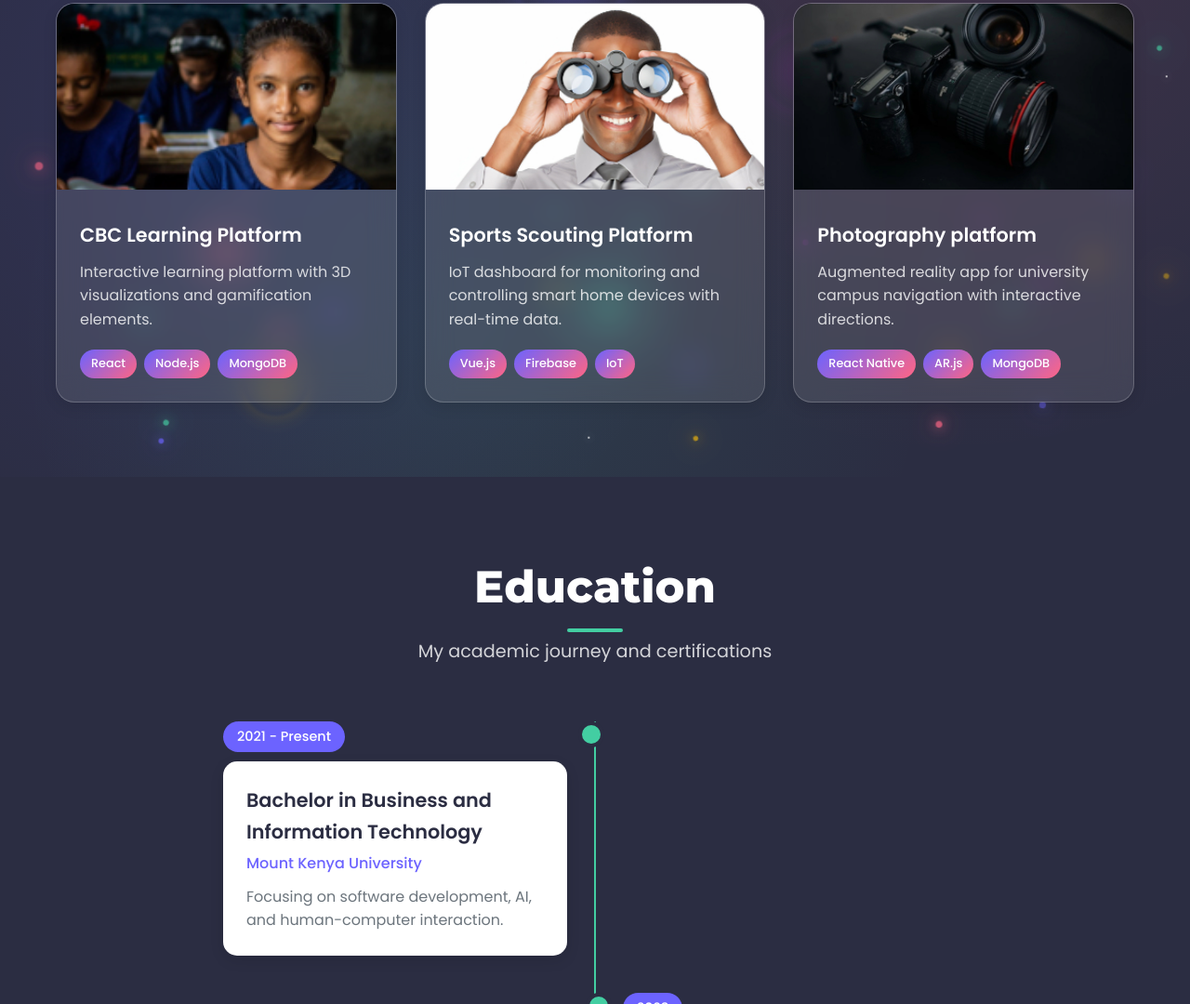
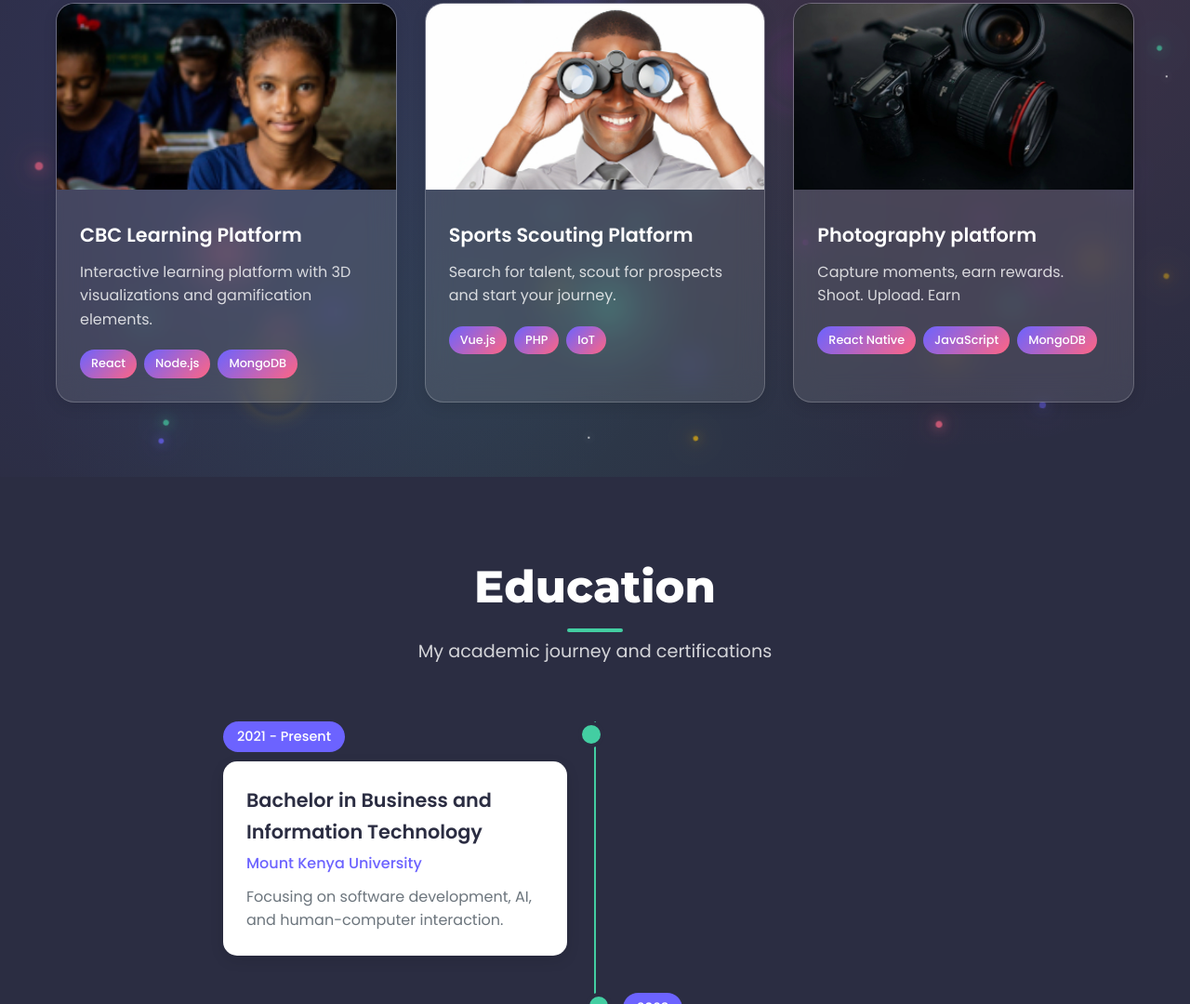
Before and after one commit to Marvin-njuguna/marvingatoho-portfolio, a plain HTML site: page index.html in a window 1280 px wide. Shown: the part 2571-3651 px from the top of the page at 93% size. Drawn offline with Linux system fonts and the light colour scheme; a script that the page names is missing.

Commit message:
Update index.html

```diff
--- a/index.html
+++ b/index.html
@@ -152,7 +152,6 @@
                         <img src="400.jpg" alt="Project 1" style="height: 250x;" width="400px">
                         <div class="project-overlay">
                             <div class="project-links">
-                                <a href="#" class="project-link"><i class="fab fa-github"></i></a>
                                 <a href="#" class="project-link"><i class="fas fa-external-link-alt"></i></a>
                             </div>
                         </div>
@@ -173,17 +172,16 @@
                         <img src="bino.jpg" alt="Project 2" style="height: 250x;" width="400px">
                         <div class="project-overlay">
                             <div class="project-links">
-                                <a href="#" class="project-link"><i class="fab fa-github"></i></a>
-                                <a href="#" class="project-link"><i class="fas fa-external-link-alt"></i></a>
+                                <a href="https://sportsscouting.gt.tc/" class="project-link"><i class="fas fa-external-link-alt"></i></a>
                             </div>
                         </div>
                     </div>
                     <div class="project-content">
                         <h3 class="project-title">Sports Scouting Platform</h3>
-                        <p class="project-description">IoT dashboard for monitoring and controlling smart home devices with real-time data.</p>
+                        <p class="project-description">Search for talent, scout for prospects and start your journey.</p>
                         <div class="project-tags">
                             <span class="tag">Vue.js</span>
-                            <span class="tag">Firebase</span>
+                            <span class="tag">PHP</span>
                             <span class="tag">IoT</span>
                         </div>
                     </div>
@@ -194,17 +192,16 @@
                         <img src="camera.jpg" alt="Project 3" style="height: 250x;" width="400px">
                         <div class="project-overlay">
                             <div class="project-links">
-                                <a href="#" class="project-link"><i class="fab fa-github"></i></a>
                                 <a href="#" class="project-link"><i class="fas fa-external-link-alt"></i></a>
                             </div>
                         </div>
                     </div>
                     <div class="project-content">
                         <h3 class="project-title">Photography platform</h3>
-                        <p class="project-description">Augmented reality app for university campus navigation with interactive directions.</p>
+                        <p class="project-description">Capture moments, earn rewards. Shoot. Upload. Earn</p>
                         <div class="project-tags">
                             <span class="tag">React Native</span>
-                            <span class="tag">AR.js</span>
+                            <span class="tag">JavaScript</span>
                             <span class="tag">MongoDB</span>
                         </div>
                     </div>
@@ -359,7 +356,6 @@
         </div>
     </div>
 </footer>
-
 
     <script>
 
```
